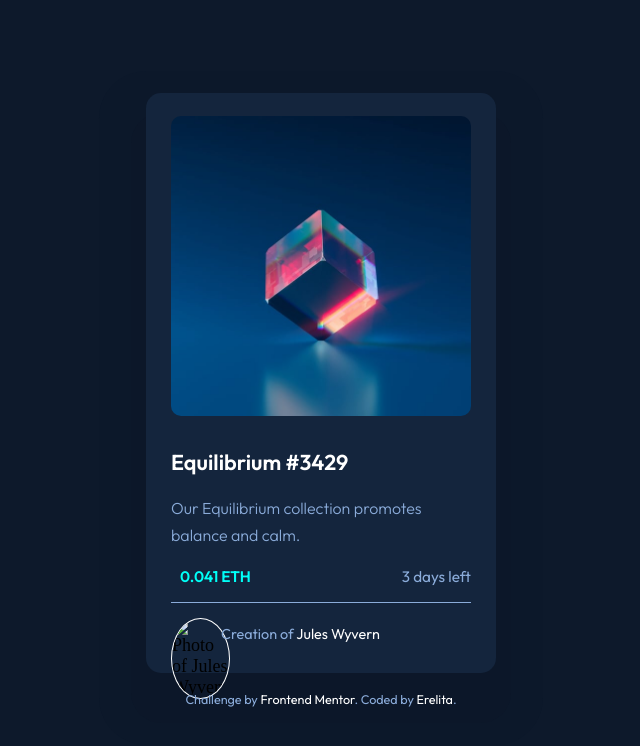
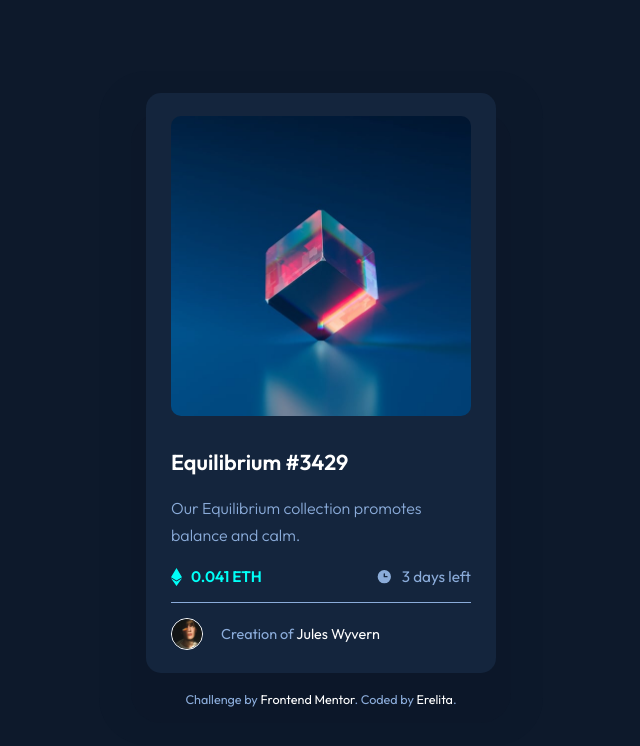
Before and after one commit to ereljapco/frontendmentor, a plain HTML site: page frontendmentor/newbie/nft-preview-card-component-main/index.html in a window 1280 px wide. Shown: the whole page, without its empty margins (319-959 px from the left). Drawn offline with Linux system fonts and the light colour scheme; the site is published under a folder, as on GitHub Pages, so addresses that start at the root find nothing.

Commit message:
Fixed img link of creator image.

```diff
--- a/frontendmentor/newbie/nft-preview-card-component-main/index.html
+++ b/frontendmentor/newbie/nft-preview-card-component-main/index.html
@@ -22,7 +22,7 @@
             <img src="assets/images/image-equilibrium.jpg" alt="Equilibrium NFT image" aria-label="Image of Equilibrium NFT">
             <a href="#">
               <div class="nft-img__view">
-                <img src="/assets/images/icon-view.svg" alt="" aria-label="View Equilibrium NFT">
+                <img src="assets/images/icon-view.svg" alt="" aria-label="View Equilibrium NFT">
               </div>
             </a>
           </div>
@@ -33,18 +33,18 @@
             </p>
             <div class="nft-info__details">
               <div class="nft-info__value">
-                <img src="/assets/images/icon-ethereum.svg" alt="" aria-hidden="true">
+                <img src="assets/images/icon-ethereum.svg" alt="" aria-hidden="true">
                 0.041 ETH
               </div>
               <div class="nft-info__time">
-                <img src="/assets/images/icon-clock.svg" alt="" aria-hidden="true">
+                <img src="assets/images/icon-clock.svg" alt="" aria-hidden="true">
                 3 days left
               </div>
             </div>
           </section>
           <section class="nft-creator">
             <div class="nft-creator__avatar">
-              <img src="/assets/images/image-avatar.png" alt="Photo of Jules Wyvern" aria-label="Photo of Jules Wyvern">
+              <img src="assets/images/image-avatar.png" alt="Photo of Jules Wyvern" aria-label="Photo of Jules Wyvern">
             </div>
             <h2 class="nft-creator__name">Creation of <a href="#">Jules Wyvern</a></h2>
           </section>
```
